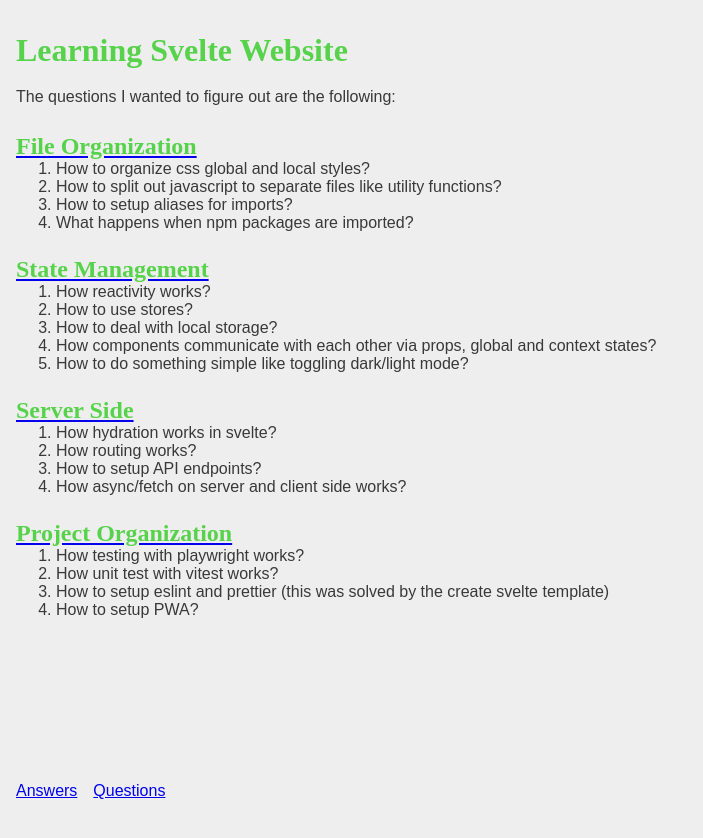
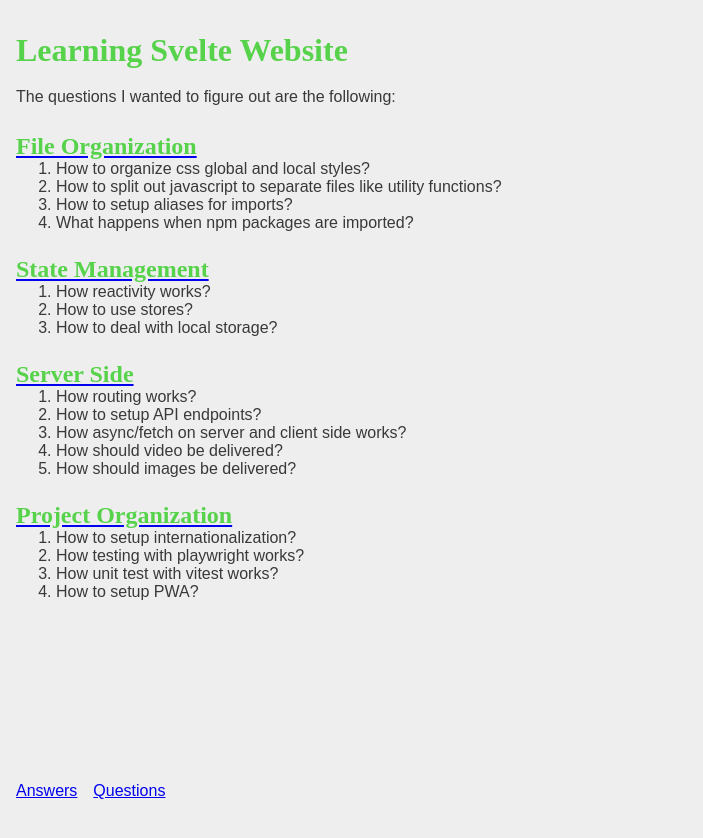
Before and after one commit to felix-tjernberg/svelte-learning, a SvelteKit app: page /questions in a window 1280 px wide. Shown: the top 838 px of the page, without its empty margins (0-703 px from the left). Built offline with nearby package versions, Linux system fonts and the light colour scheme.

Commit message:
Update questions

```diff
--- a/src/routes/questions/+page.svelte
+++ b/src/routes/questions/+page.svelte
@@ -19,8 +19,6 @@
 	<li>How reactivity works?</li>
 	<li>How to use stores?</li>
 	<li>How to deal with local storage?</li>
-	<li>How components communicate with each other via props, global and context states?</li>
-	<li>How to do something simple like toggling dark/light mode?</li>
 </ol>
 
 <a href="/#server-side">
@@ -28,10 +26,11 @@
 </a>
 
 <ol>
-	<li>How hydration works in svelte?</li>
 	<li>How routing works?</li>
 	<li>How to setup API endpoints?</li>
 	<li>How async/fetch on server and client side works?</li>
+	<li>How should video be delivered?</li>
+	<li>How should images be delivered?</li>
 </ol>
 
 <a href="/#project-organization">
@@ -39,8 +38,8 @@
 </a>
 
 <ol>
+	<li>How to setup internationalization?</li>
 	<li>How testing with playwright works?</li>
 	<li>How unit test with vitest works?</li>
-	<li>How to setup eslint and prettier (this was solved by the create svelte template)</li>
 	<li>How to setup PWA?</li>
 </ol>
```
